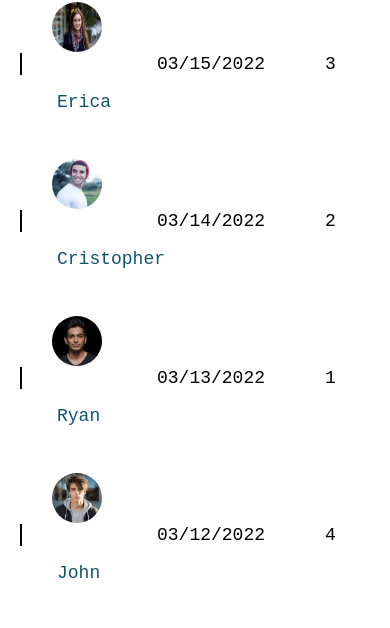
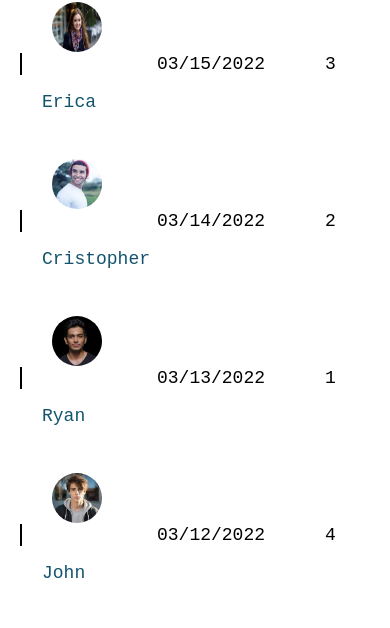
Before and after one commit to raj1408/Data-grid, a React (Vite) app: page / in a window 390 px wide. Shown: the part 162-790 px from the top of the page. Built offline with nearby package versions, Linux system fonts and the light colour scheme.

Commit message:
Update index.css

```diff
--- a/src/index.css
+++ b/src/index.css
@@ -97,4 +97,7 @@ img {
     margin-right: 25px;
     flex-direction: column;
   }
+  .info>p{
+    margin-left:-10px;
+  }
 }
```
